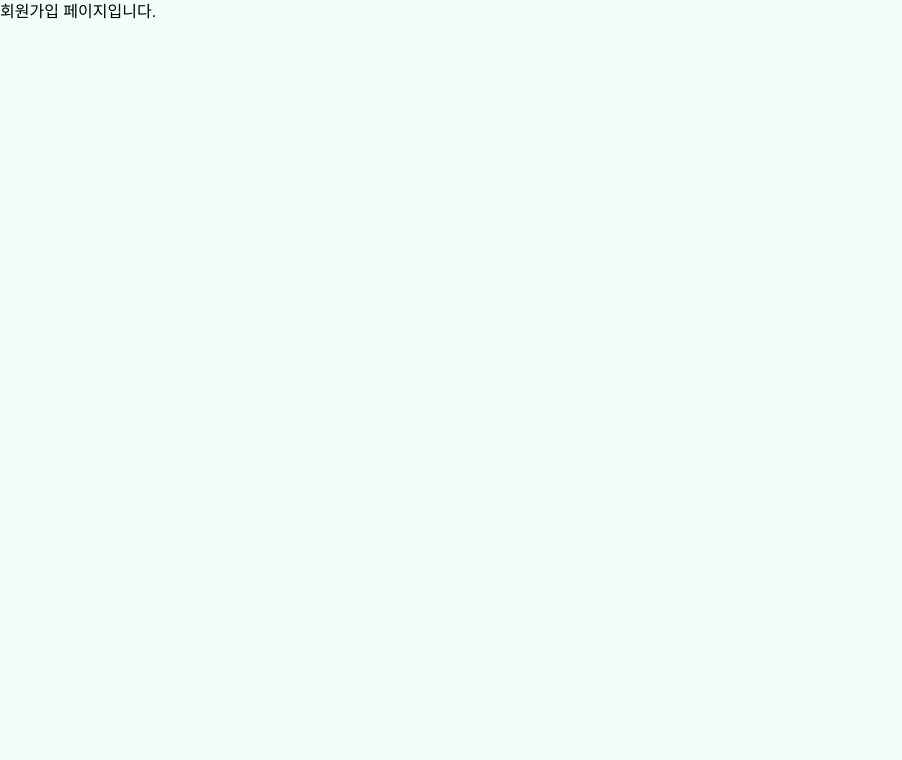
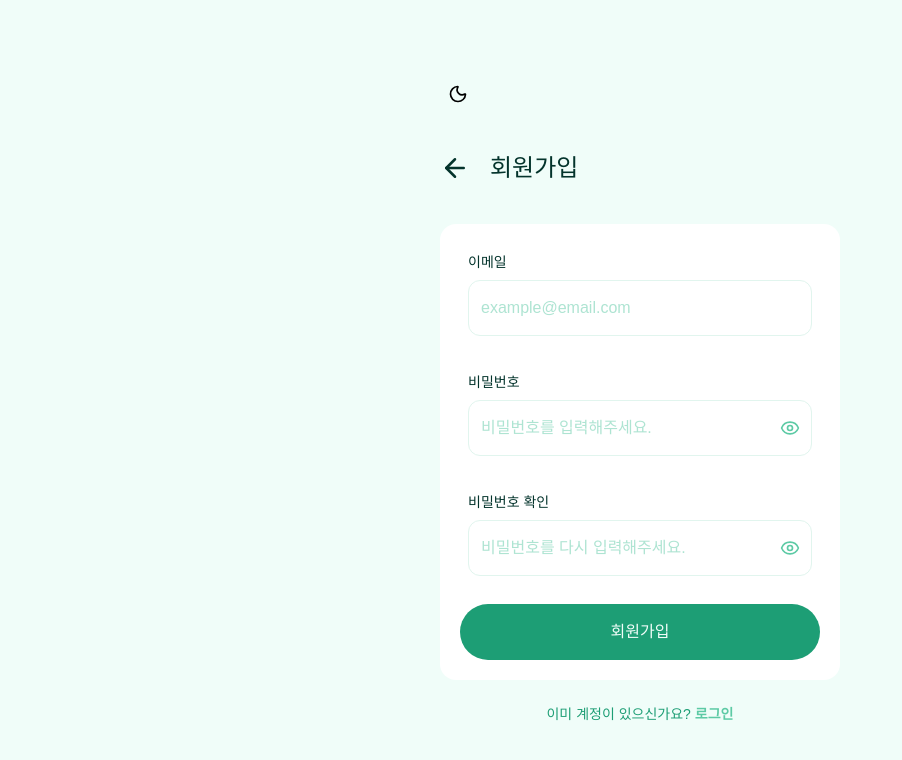
Before and after one commit to sasasak/medifo, a Next.js app: page /signup in a window 1280 px wide. Shown: the top 760 px of the page, without its empty margins (0-902 px from the left). Built offline with nearby package versions, Linux system fonts and the light colour scheme.

Commit message:
feat : 회원가입 퍼블리싱

```diff
--- a/src/app/(auth)/login/page.tsx
+++ b/src/app/(auth)/login/page.tsx
@@ -1,22 +1,19 @@
-"use client";
-import Input from "@/components/ui/Input";
-import Link from "next/link";
-import { ThemeToggle } from "@/components/ui/ThemeToggle";
-import { Pill } from "lucide-react";
+import Input from '@/components/ui/Input'
+import Link from 'next/link'
+import { Pill } from 'lucide-react'
 
 export default function Login() {
   return (
     <section className="m-auto w-full max-w-md px-6">
-      <ThemeToggle />
-      <div className="flex flex-col justify-center items-center gap-3 py-12">
-        <div className="bg-button w-20 aspect-square rounded-full flex justify-center items-center text-4xl">
+      <div className="flex flex-col items-center justify-center gap-3 py-12">
+        <div className="bg-button flex aspect-square w-20 items-center justify-center rounded-full text-4xl">
           <Pill size={35} className="text-text-reverse-base" />
         </div>
         <h1 className="sr-only">로그인 페이지입니다.</h1>
-        <h2 className="text-4xl text-text-base">Medifo</h2>
+        <h2 className="text-text-base text-3xl">Medifo</h2>
         <p className="text-text-muted text-sm">건강한 복약 관리의 시작</p>
       </div>
-      <form className="bg-card text-text-base flex flex-col rounded-2xl p-5 gap-5">
+      <form className="bg-card text-text-base flex flex-col gap-5 rounded-2xl p-5">
         <Input
           id="email"
           type="email"
@@ -31,17 +28,17 @@ export default function Login() {
         />
         <button
           type="submit"
-          className="bg-button h-14 rounded-4xl w-full text-text-reverse-base cursor-pointer hover:bg-hover-color"
+          className="bg-button text-text-reverse-base hover:bg-hover-color h-14 w-full cursor-pointer rounded-4xl"
         >
           로그인
         </button>
       </form>
-      <p className="text-text-muted mt-6 text-center text-sm flex items-center justify-center gap-1">
+      <p className="text-text-muted mt-6 flex items-center justify-center gap-1 text-center text-sm">
         아직 계정이 없으신가요?
         <Link href="/signup" className="text-text-hint font-bold">
           회원가입
         </Link>
       </p>
     </section>
-  );
+  )
 }
--- a/src/app/(auth)/signup/page.tsx
+++ b/src/app/(auth)/signup/page.tsx
@@ -1,9 +1,52 @@
-export default function Signup(){
-    return(
-        <section>
-            <h1 className="">
-                회원가입 페이지입니다.
-            </h1>
-        </section>
-    );
+'use client'
+
+import Input from '@/components/ui/Input'
+import { ThemeToggle } from '@/components/ui/ThemeToggle'
+import { ArrowLeft } from 'lucide-react'
+import Link from 'next/link'
+
+export default function Signup() {
+  return (
+    <section className="m-auto w-full max-w-md px-6">
+      <ThemeToggle />
+      <div className="flex items-center gap-5 py-10">
+        <Link href="/login">
+          <ArrowLeft size={30} className="text-text-base" />
+        </Link>
+        <h1 className="text-text-base text-2xl">회원가입</h1>
+      </div>
+      <form className="bg-card text-text-base flex flex-col gap-5 rounded-2xl p-5">
+        <Input
+          id="email"
+          type="email"
+          label="이메일"
+          placeholder="example@email.com"
+        />
+        <Input
+          id="password"
+          type="password"
+          label="비밀번호"
+          placeholder="비밀번호를 입력해주세요."
+        />
+        <Input
+          id="password"
+          type="password"
+          label="비밀번호 확인"
+          placeholder="비밀번호를 다시 입력해주세요."
+        />
+        <button
+          type="submit"
+          className="bg-button text-text-reverse-base hover:bg-hover-color h-14 w-full cursor-pointer rounded-4xl"
+        >
+          회원가입
+        </button>
+      </form>
+      <p className="text-text-muted mt-6 flex items-center justify-center gap-1 text-center text-sm">
+        이미 계정이 있으신가요?
+        <Link href="/signup" className="text-text-hint font-bold">
+          로그인
+        </Link>
+      </p>
+    </section>
+  )
 }
```
